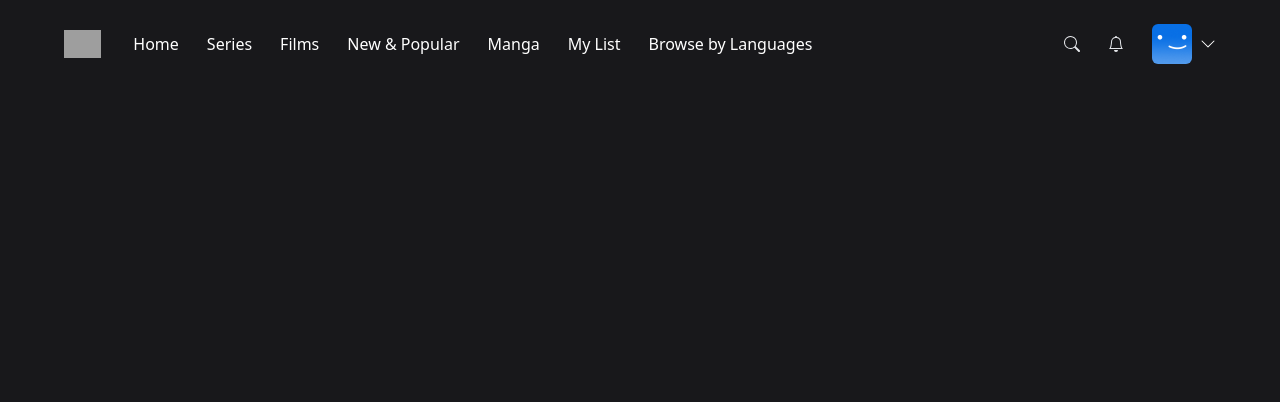
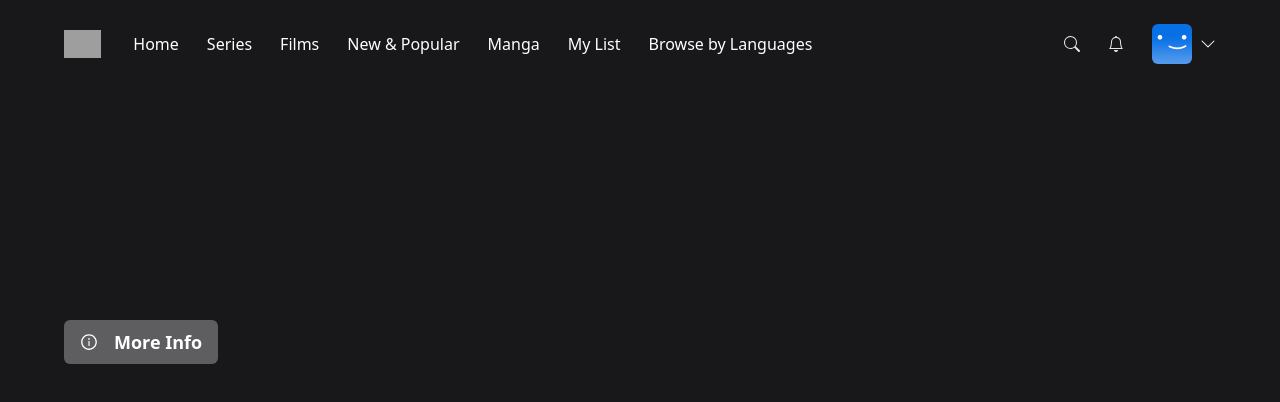
Before and after one commit to PikachuUsedSurf/Animanga, a Next.js app: page / in a window 1280 px wide. Shown: the top 402 px of the page. Built offline with nearby package versions, Linux system fonts and the light colour scheme; no server answers; the database is empty; sample sign-in values are in the browser's storage; grey boxes are pictures that could not be loaded.

Commit message:
last one for the day

```diff
--- a/components/Billboard.tsx
+++ b/components/Billboard.tsx
@@ -1,11 +1,72 @@
 import useBillboard from "@/hooks/useBillboard";
 import React from "react";
+import {AiOutlineInfoCircle} from "react-icons/ai";
 
 const Billboard = () => {
     const { data } = useBillboard();
 return(
     <div className="relative h-[56.25vw]" >
-        <video autoPlay muted loop poster={data?.thumbnailUrl} src={data?.videoUrl}></video>
+        <video className="
+        w-full
+        h-[56.25vw]
+        object-cover
+        brightness-[60%]
+        "
+         autoPlay
+         muted
+         loop
+         poster={data?.thumbnailUrl}
+         src={data?.videoUrl}>
+
+         </video>
+         <div className="absolute top-[30%] md:top-[40%] ml-4 md:ml-16">
+            <p className="
+            text-white
+            text-1xl
+            md:text-5xl
+            h-full
+            w-[50%]
+            lg:text-6xl
+            font-bold
+            drop-shadow-xl
+            ">
+             {data?.tittle}
+            </p>
+            <p className="
+            text-white
+            text-[8px]
+            md:text-lg
+            mt-3
+            md:mt-8
+            w-[90%]
+            md:w-[80%]
+            lg:w-[50%]
+            drop-shadow-xl
+            ">
+                {data?.description}
+            </p>
+            <div className="flex flex-row items-center mt-3 md:mt-4 gap-3">
+                <button className="
+                bg-white
+                text-white
+                bg-opacity-30
+                rounded-md
+                py-1 md:py-2
+                px-2 md:px-4
+                w-auto
+                text-xs lg:text-lg
+                font-semibold
+                flex
+                flex-row
+                items-center
+                hover:bg-opacity-20
+                transition
+                ">
+                    <AiOutlineInfoCircle className="mr-4" />
+                    More Info
+                </button>
+            </div>
+         </div>
     </div>
     )
 }
```
